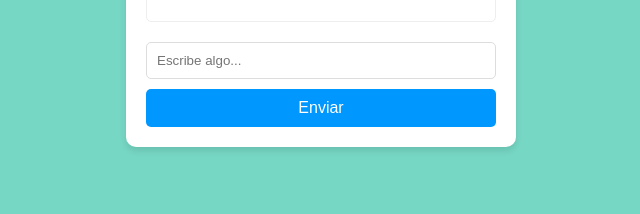
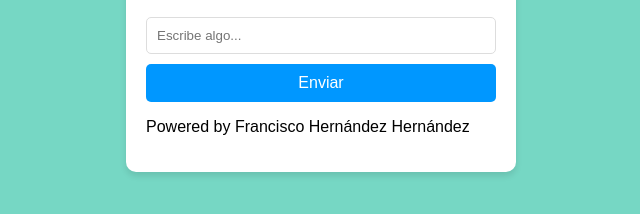
Before and after one commit to franciscohernandez28/ChatFHH, a plain HTML site: page Index.html in a window 1280 px wide. Shown: the part 404-618 px from the top of the page, without its empty margins (319-959 px from the left). Drawn offline with Linux system fonts and the light colour scheme.

Commit message:
Index.html

```diff
--- a/Index.html
+++ b/Index.html
@@ -13,6 +13,7 @@
     <div id="chatbox"></div>
     <input type="text" id="user-input" placeholder="Escribe algo..." />
     <button id="send-button">Enviar</button>
+    <p>Powered by Francisco Hernández Hernández</p>
     <div id="typing-indicator" class="typing" style="display:none;">El bot está escribiendo...</div>
   </div>
   <script src="script.js"></script>
```
